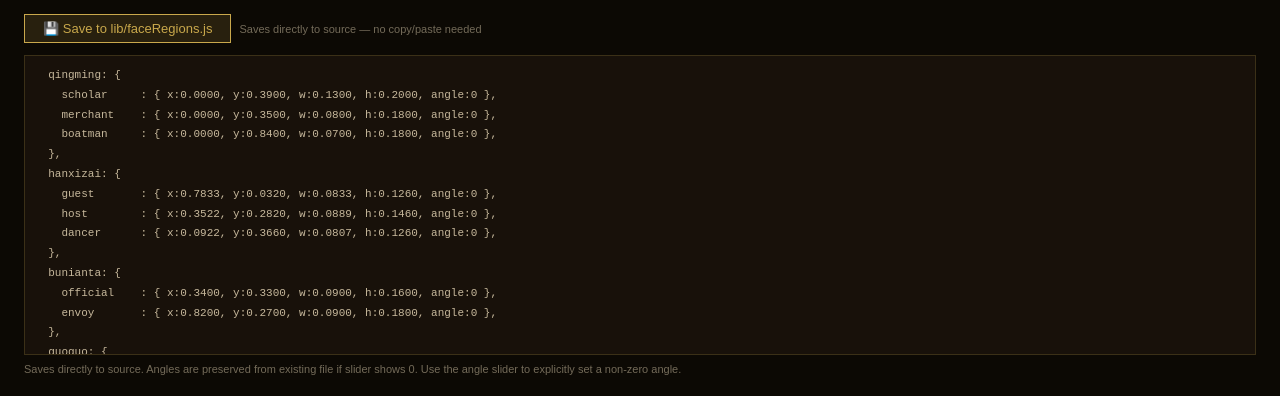
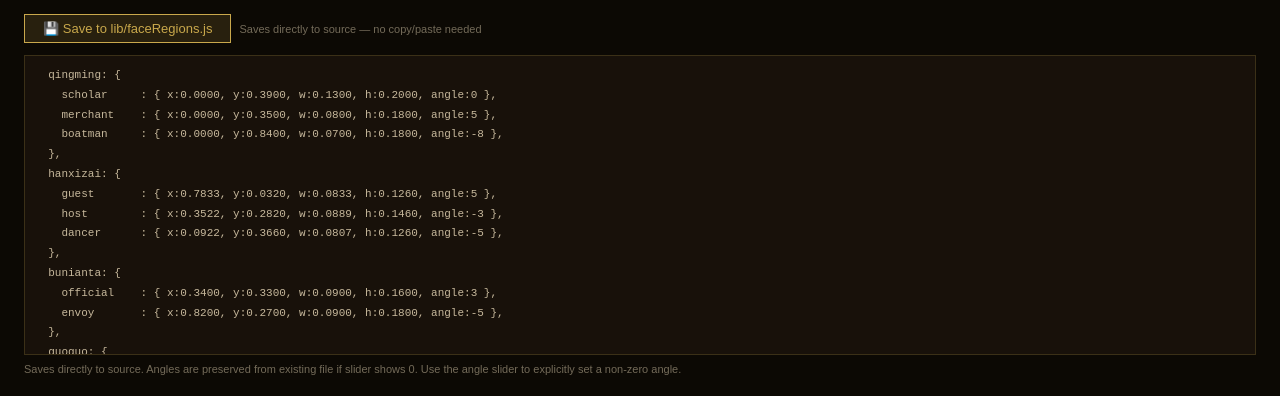
Before and after one commit to wenxuanemma/ruhua, a Next.js app: page /calibrate in a window 1280 px wide. Shown: the part 498-894 px from the top of the page. Built offline with nearby package versions, Linux system fonts and the light colour scheme; no server answers.

Commit message:
fix output preview to show correct angles from vals

```diff
--- a/pages/calibrate.jsx
+++ b/pages/calibrate.jsx
@@ -198,7 +198,7 @@ export default function Calibrate() {
       const key = `${p.id}_${f.id}`;
       const v = vals[key];
       if (!v) return `    ${f.id.padEnd(12)}: { /* loading... */ }`;
-      return `    ${f.id.padEnd(12)}: { x:${v.x.toFixed(4)}, y:${v.y.toFixed(4)}, w:${v.w.toFixed(4)}, h:${v.h.toFixed(4)}, angle:0 },`;
+      return `    ${f.id.padEnd(12)}: { x:${v.x.toFixed(4)}, y:${v.y.toFixed(4)}, w:${v.w.toFixed(4)}, h:${v.h.toFixed(4)}, angle:${v.angle??0} },`;
     }).join('\n');
     return `  ${p.id}: {\n${figures}\n  },`;
   }).join('\n');
```
